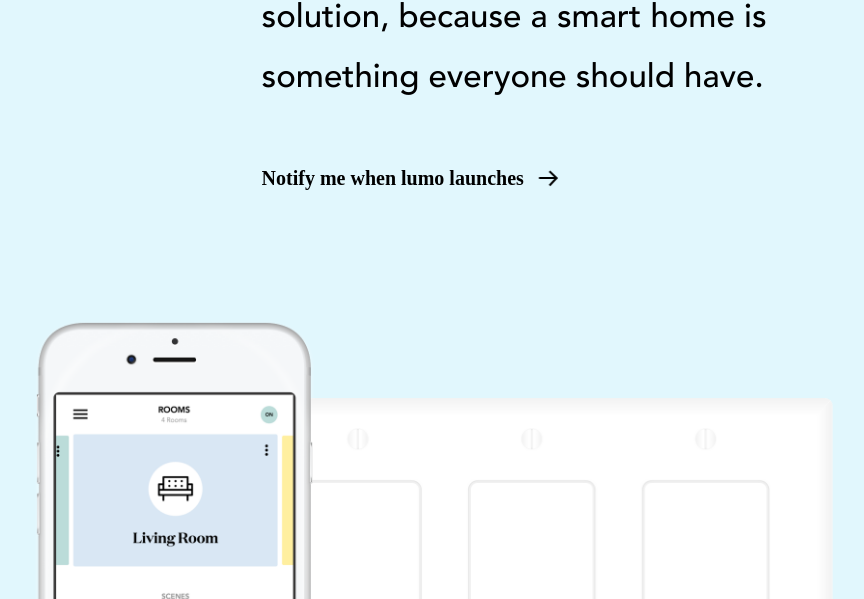
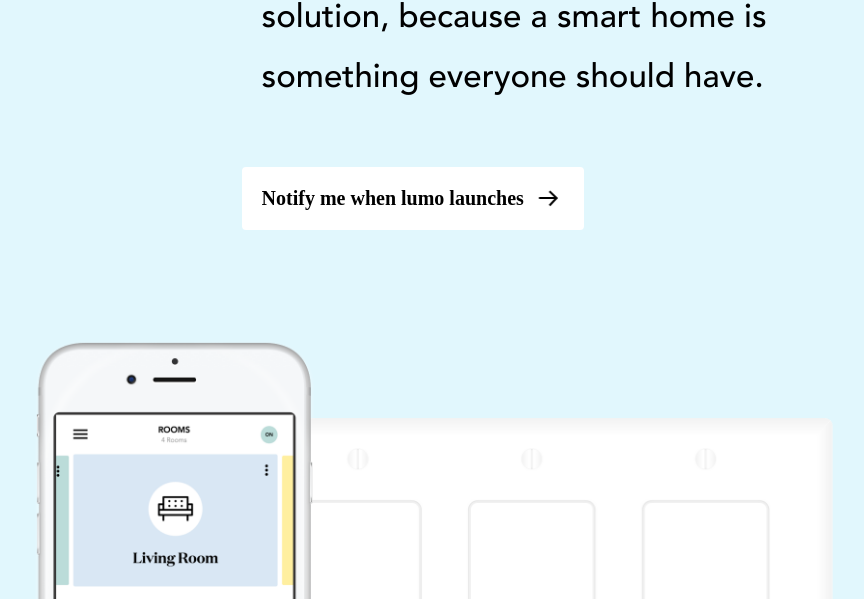
Before and after one commit to heylumo/heylumo.github.io, a plain HTML site: page index.html in a window 1280 px wide. Shown: the part 201-800 px from the top of the page, without its empty margins (198-1062 px from the left). Drawn offline with Linux system fonts and the light colour scheme; a web font is replaced by a local one.

Commit message:
Added button background to be white

```diff
--- a/css/main.css
+++ b/css/main.css
@@ -163,6 +163,7 @@ h1 a {
 .submit {
 	position: relative;
 	display: inline-block;
+	margin-top: 20px;
 }
 .submit:before {
     content: "";
@@ -173,7 +174,7 @@ h1 a {
     width: calc(100% + 80px);
     height: calc(100% + 40px);
     border-radius: 4px;
-    opacity: 0;
+    opacity: 1;
     transition: all .3s ease-in-out;
 }
 .submit:hover:before {
```
